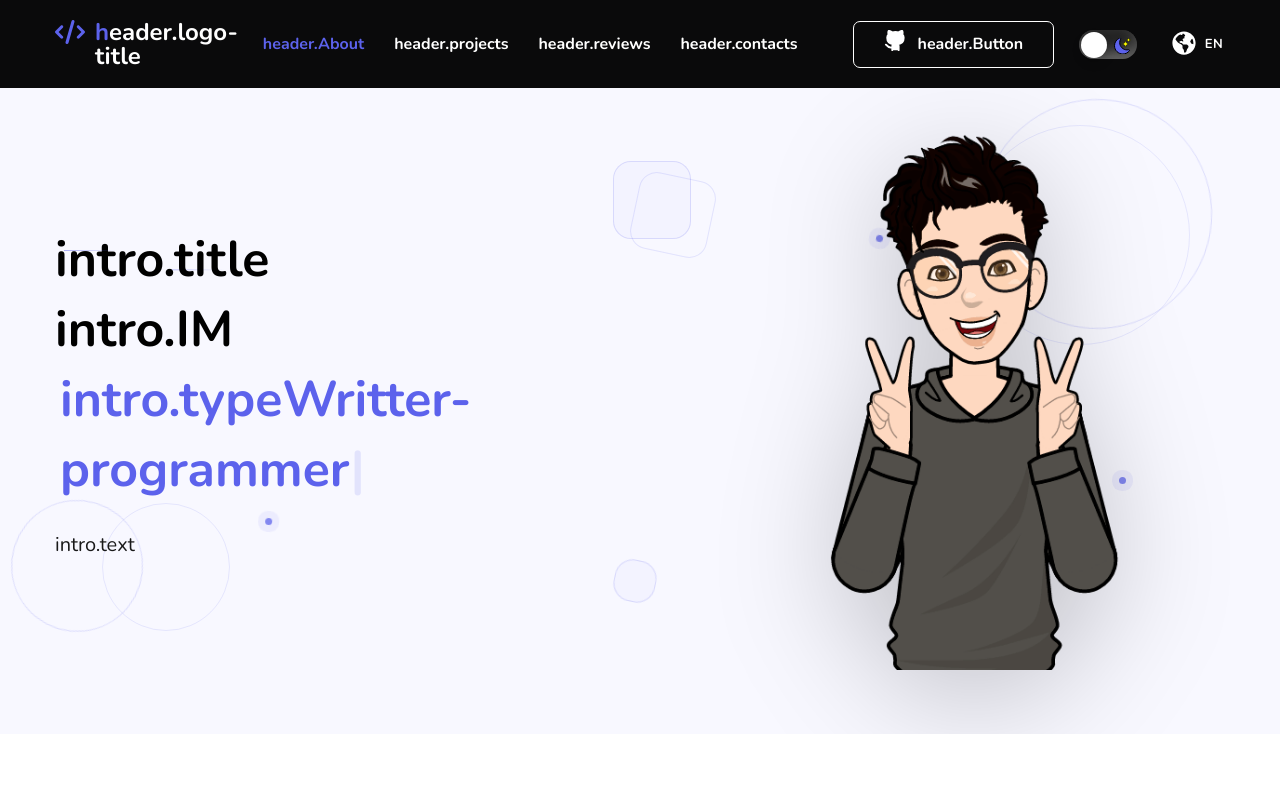
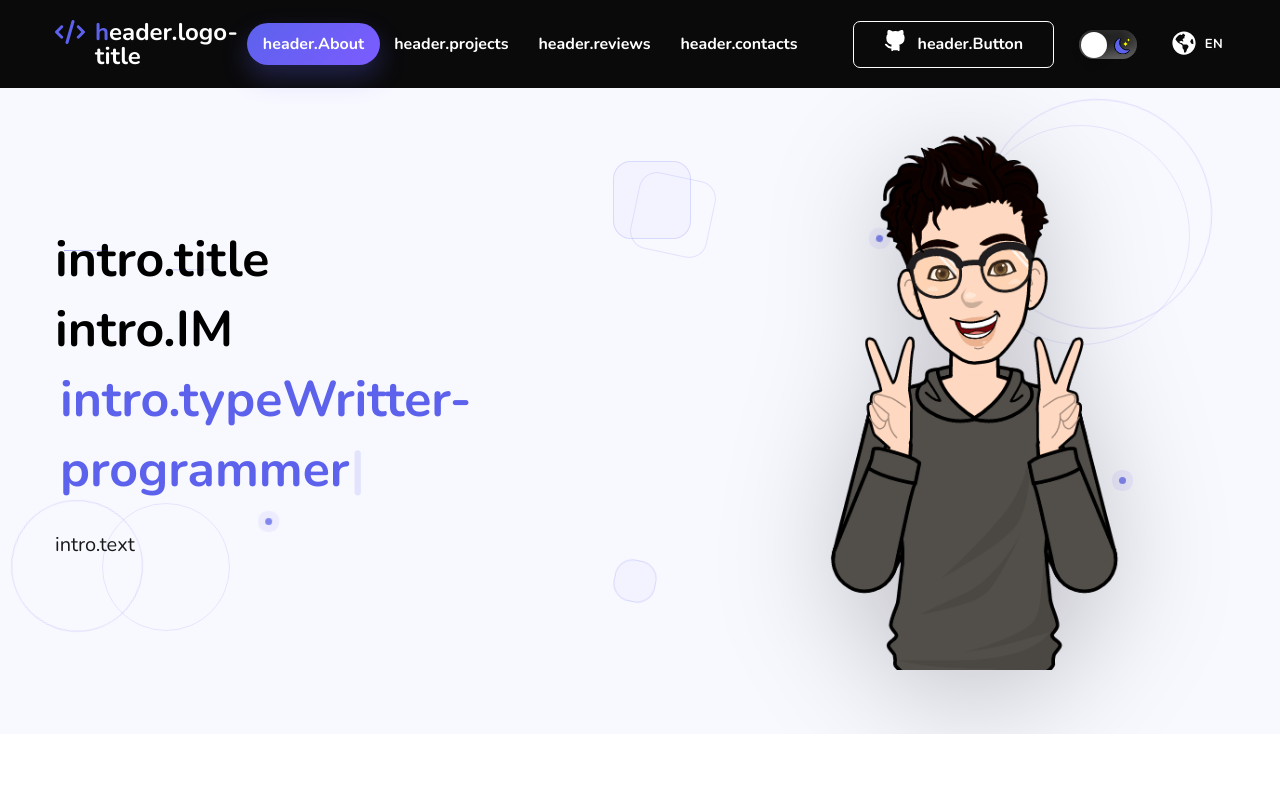
Before and after one commit to kenform/Portfolio, a React (Create React App) app: page /reviews in a window 1280 px wide. Shown: the top 800 px of the page. Built offline with nearby package versions, Linux system fonts and the light colour scheme.

Commit message:
Restore active nav highlight

```diff
--- a/src/components/header/style.scss
+++ b/src/components/header/style.scss
@@ -186,3 +186,30 @@ header {
 @media (max-width: 768px) {
 	/* mobile baseline block (no visual changes) */
 }
+
+
+/* === active desktop nav pill === */
+@media (min-width: 992px) {
+	.menu__list .menu__link {
+		isolation: isolate;
+	}
+
+	.menu__list .menu__link--active {
+		color: #ffffff !important;
+	}
+
+	.menu__list .menu__link--active::after {
+		content: '';
+		position: absolute;
+		left: -16px;
+		right: -16px;
+		top: 50%;
+		height: 42px;
+		transform: translateY(-50%);
+		border-radius: 999px;
+		background: linear-gradient(135deg, #5c62ec, #7c5cff);
+		box-shadow: 0 12px 26px rgba(92, 98, 236, 0.28);
+		z-index: -1;
+	}
+}
+/* === /active desktop nav pill === */
```
